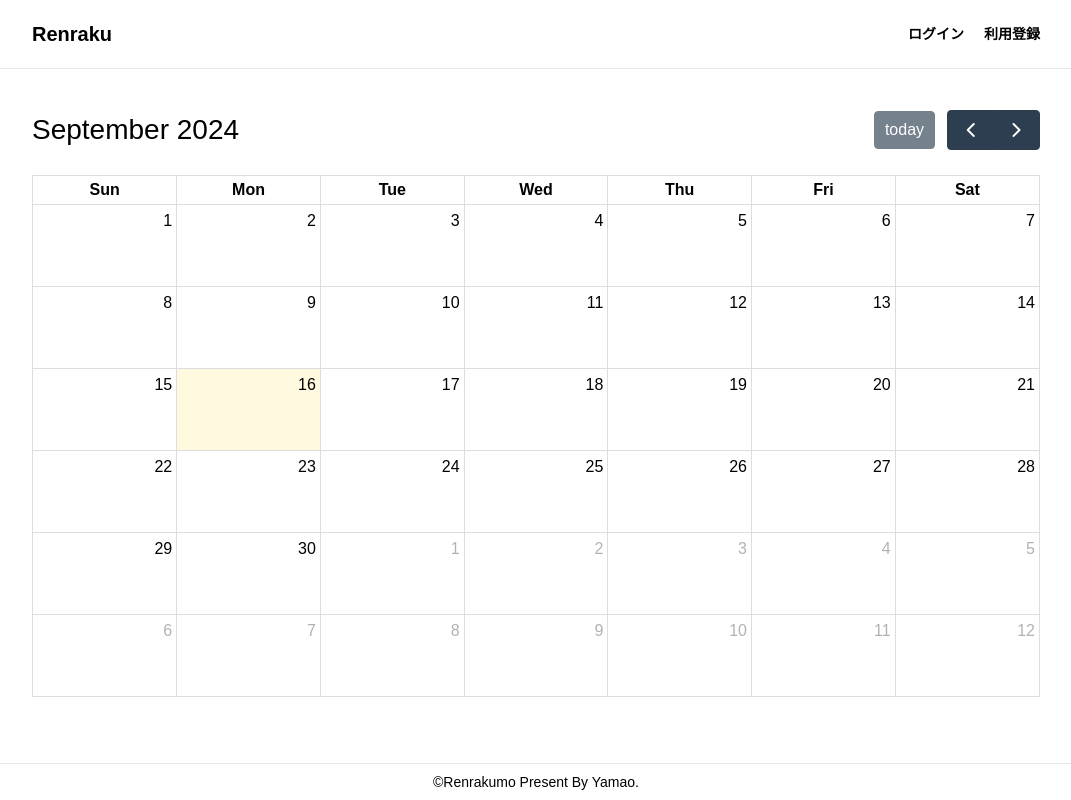
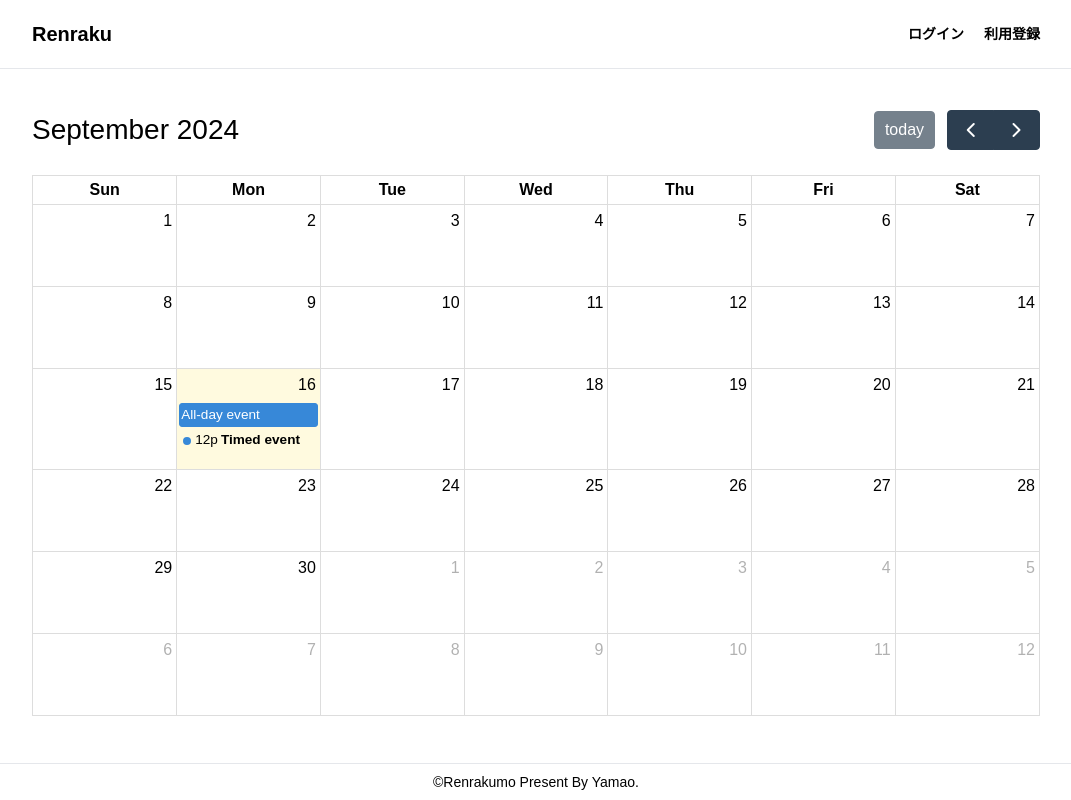
Before and after one commit to a-oyama/renrakumo_sv, a Next.js app: page / in a window 1280 px wide. Shown: the whole page, without its empty margins (104-1175 px from the left). Built offline with nearby package versions, Linux system fonts and the light colour scheme; no server answers; a web font is replaced by a local one.

Commit message:
予定入力

```diff
--- a/app/(main)/page.tsx
+++ b/app/(main)/page.tsx
@@ -1,22 +1,65 @@
+// メインページ
 'use client'
-// メインページ
+
 import FullCalendar from "@fullcalendar/react"
+// 月カレンダー
 import dayGridPlugin from '@fullcalendar/daygrid'
-//カレンダーの日付を消す
+// 日を消す
 import { DayCellContentArg } from "@fullcalendar/core/index.js"
+// 日本語カレンダー
+import allLocales from '@fullcalendar/core/locales-all'
+// カレンダーをクリックできるようにする
+import interactionPlugin from "@fullcalendar/interaction"
+import { DateSelectArg } from "@fullcalendar/core/index.js"
+// イベント取得
+import { INITIAL_EVENTS, createEventId } from "@/utils/supabase/event"
+import { useCallback, useState } from "react"
+import { EventApi } from "@fullcalendar/core/index.js"
+
+
 
 const MainPage = () => {
+  // イベントオブジェクトの取得(予定データが初期化＆変更時に取得)
+  const [currentEvents, setCurrentEvents] = useState<EventApi[]>([]);
+  const handleEvents = useCallback((events: EventApi[]) => {
+    console.log("events:", events);  // 確認用
+    setCurrentEvents(events);
+  }, []);
+
+// 予定の入力(promit()でダイアログ表示,trimで表示調整,
+// calendarApi = selectInfo.view.calendar)
+  const handleDateSelect = useCallback((selectInfo: DateSelectArg) => {
+    let title = prompt("イベントのタイトルを入力してください")?.trim();
+    let calendarApi = selectInfo.view.calendar;
+    calendarApi.unselect();
+    if (title) {
+
+      calendarApi.addEvent({
+        id: createEventId(),
+        title,
+        start: selectInfo.startStr,
+        end: selectInfo.endStr,
+        allDay: selectInfo.allDay,
+      });
+
+    }
+  }, []);
+
   return (
     <div>
       <div>
       <FullCalendar
-        plugins={[dayGridPlugin]}
+        plugins={[dayGridPlugin, interactionPlugin]}
         initialView="dayGridMonth"
+        initialEvents={INITIAL_EVENTS}
         height="auto"
+        locales={allLocales}
         locale="jp"
         dayCellContent={(event: DayCellContentArg) =>
           (event.dayNumberText = event.dayNumberText.replace("日", ""))
         }
+        selectable={true}
+        select={handleDateSelect}
          />
       </div>
     </div>
```
